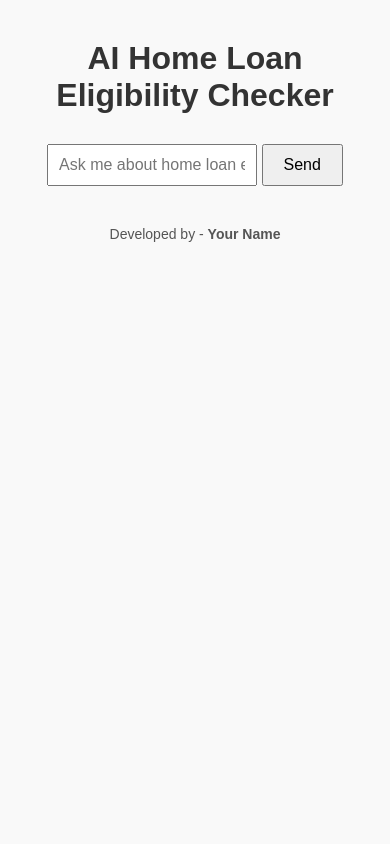
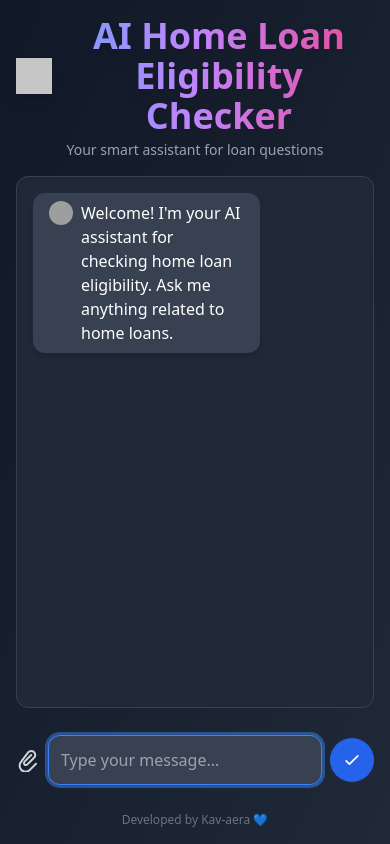
Before and after one commit to Kav-aera/AI-HomeLoan-Bot, a Flask app: page / in a window 390 px wide. Run offline with Flask 3, Linux system fonts and the light colour scheme; parts of the project's set-up code (start-up, migrations or seed data) failed here and were passed over; some libraries are stand-ins or nearby versions; grey boxes are pictures that could not be loaded.

Commit message:
Implement home loan eligibility checker with image upload functionality and enhanced chat interface

```diff
--- a/app.py
+++ b/app.py
@@ -1,18 +1,85 @@
-from flask import Flask, render_template, request
-from chatbot import get_gemini_response
+from flask import Flask, render_template, request, jsonify
+import google.generativeai as genai
+from config import GEMINI_API_KEY
+
 
 app = Flask(__name__)
 
-@app.route('/', methods=['GET', 'POST'])
+genai.configure(api_key=GEMINI_API_KEY)
+model = genai.GenerativeModel('gemini-1.5-pro')
+
+# system_instruction = """
+# You are an AI assistant that determines home loan eligibility. Ask relevant questions about income, age, employment, existing loans, and credit score.
+# Do not answer questions unrelated to home loans. If asked anything else, say:
+# 'Sorry, I only handle home loan eligibility questions. Please ask something related to loans.'
+# Stay in this mode until the session ends.
+# """
+system_instruction = """
+You are an AI assistant that helps users check their **Home Loan Eligibility**.
+Your job is to:
+1. Answer ONLY questions related to home loans and eligibility (salary, age, documents, EMI, CIBIL, co-applicants, etc).
+2. Politely decline to answer anything outside this scope.
+3. You are allowed to respond to basic greetings like "hi", "hello", or questions like "introduce yourself" with a short introduction:
+
+For example:
+- If someone says "introduce yourself", reply with:
+  "Hi! I'm your AI assistant here to help you understand home loan eligibility. Feel free to ask about documents, salary criteria, interest rates, and more!"
+
+Ignore or decline all other non-home-loan topics like movies, jokes, history, etc.
+Stay in this mode until the session ends.
+"""
+
+
+@app.route('/')
 def home():
-    user_input = None
-    bot_response = None
+    return render_template('index.html')
 
-    if request.method == 'POST':
-        user_input = request.form['message']
-        bot_response = get_gemini_response(user_input)
 
-    return render_template('index.html', user_input=user_input, bot_response=bot_response)
+@app.route('/chat', methods=['POST'])
+def chat():
+    user_input = request.json['message']
+    try:
+        chat = model.start_chat(history=[
+            {"role": "user", "parts": [system_instruction]},
+            {"role": "model", "parts": ["Got it! I'm here to assist with your home loan eligibility questions."]}
+        ])
+        response = chat.send_message(user_input)
+        return jsonify({"response": response.text})
+    except Exception as e:
+        if "429" in str(e):
+            return jsonify({"error": "I'm currently busy due to high traffic. Please try again later!"})
+        else:
+            return jsonify({"error": "Oops! Something went wrong. Please try again."})
+
+from PIL import Image
+import io
+
+@app.route('/upload-image', methods=['POST'])
+def upload_image():
+    if 'image' not in request.files:
+        return jsonify({'error': 'No image file received'}), 400
+
+    image = request.files['image']
+
+    try:
+        # Open as PIL Image
+        img = Image.open(image.stream)
+        img = img.convert("RGB")  # Optional: ensure standard format
+
+        # Gemini Vision expects a PIL.Image.Image object
+        vision_model = genai.GenerativeModel('gemini-1.5-pro')
+        response = vision_model.generate_content([
+            system_instruction,
+            img,
+            "Based on this document, analyze whether this user qualifies for a home loan. Explain clearly."
+        ])
+
+        return jsonify({'response': response.text})
+
+    except Exception as e:
+        import traceback
+        traceback.print_exc()
+        return jsonify({'error': f'Error processing image: {str(e)}'}), 500
 
 if __name__ == '__main__':
     app.run(debug=True)
--- a/requirements.txt
+++ b/requirements.txt
@@ -1,2 +1,4 @@
 Flask
 google-generativeai
+python-dotenv
+requests
--- /dev/null
+++ b/static/script.js
@@ -0,0 +1,143 @@
+document.addEventListener('DOMContentLoaded', function () {
+    const chatHistory = document.getElementById('chat-history');
+    const userInput = document.getElementById('user-input');
+    const sendBtn = document.getElementById('send-btn');
+    const newChatBtn = document.getElementById('new-chat-btn');
+    const imageInput = document.getElementById('image-input');
+
+    function markdownToHTML(text) {
+      return text
+        .replace(/\*\*(.*?)\*\*/g, '<strong>$1</strong>')   // Bold
+        .replace(/\*(.*?)\*/g, '<em>$1</em>')                 // Italic
+        .replace(/__(.*?)__/g, '<strong>$1</strong>')           // Bold (alt)
+        .replace(/`(.*?)`/g, '<code>$1</code>');                // Inline code
+    }
+
+    function addMessage(content, isUser) {
+      const wrapper = document.createElement('div');
+      wrapper.className = `flex ${isUser ? 'justify-end' : 'justify-start'} animate-fade-in`;
+
+      const bubble = document.createElement('div');
+      bubble.className = `rounded-xl px-4 py-2 max-w-[70%] whitespace-pre-line shadow-md
+                          ${isUser ? 'bg-blue-600 text-white flex' : 'bg-gray-700 text-white flex'} animate-slide-in`;
+
+      const avatar = document.createElement('img');
+      avatar.src = isUser
+        ? 'https://cdn-icons-png.flaticon.com/512/149/149071.png'
+        : 'https://cdn-icons-png.flaticon.com/512/4712/4712100.png';
+      avatar.alt = 'icon';
+      avatar.className = 'w-6 h-6 rounded-full mr-2';
+
+      if (!isUser) {
+        bubble.innerHTML = `<span class="typing-indicator"><span class="dots"><span>.</span><span>.</span><span>.</span></span></span>`;
+        wrapper.appendChild(bubble);
+        chatHistory.appendChild(wrapper);
+        chatHistory.scrollTop = chatHistory.scrollHeight;
+
+        setTimeout(() => {
+          bubble.innerHTML = '';
+          bubble.appendChild(avatar);
+          const text = document.createElement('span');
+          bubble.appendChild(text);
+
+          typewriterEffectHTML(text, markdownToHTML(content));
+          chatHistory.scrollTop = chatHistory.scrollHeight;
+        }, 600);
+      } else {
+        bubble.appendChild(avatar);
+        bubble.appendChild(document.createTextNode(content));
+        wrapper.appendChild(bubble);
+        chatHistory.appendChild(wrapper);
+        chatHistory.scrollTop = chatHistory.scrollHeight;
+      }
+    }
+
+    function typewriterEffectHTML(el, htmlText) {
+      const temp = document.createElement('div');
+      temp.innerHTML = htmlText;
+      const nodes = Array.from(temp.childNodes);
+      let i = 0;
+
+      const cursor = document.createElement('span');
+      cursor.className = 'blinking-cursor';
+      cursor.textContent = '|';
+      el.appendChild(cursor);
+
+      function typeNode() {
+        if (i < nodes.length) {
+          const node = nodes[i];
+          const cloned = node.cloneNode(true);
+          el.insertBefore(cloned, cursor);
+          i++;
+          setTimeout(typeNode, 20);
+        } else {
+          cursor.remove();
+        }
+      }
+
+      typeNode();
+    }
+
+    async function sendMessage() {
+      const message = userInput.value.trim();
+      if (!message) return;
+
+      addMessage(message, true);
+      userInput.value = '';
+
+      try {
+        const response = await fetch('/chat', {
+          method: 'POST',
+          headers: { 'Content-Type': 'application/json' },
+          body: JSON.stringify({ message })
+        });
+
+        const data = await response.json();
+        addMessage(data.response || data.error, false);
+      } catch (error) {
+        addMessage('NETWORK ERROR: Unable to reach server.', false);
+      }
+    }
+
+    async function uploadImage(file) {
+      if (!file) return;
+
+      addMessage('🖼️ Uploading image...', true);
+
+      const formData = new FormData();
+      formData.append('image', file);
+
+      try {
+        const response = await fetch('/upload-image', {
+          method: 'POST',
+          body: formData
+        });
+
+        const data = await response.json();
+        addMessage(data.response || data.error || 'No response from server.', false);
+      } catch (error) {
+        addMessage('❌ IMAGE ERROR: Unable to upload.', false);
+      }
+
+      imageInput.value = ''; // Reset
+    }
+
+    function newChat() {
+      chatHistory.innerHTML = '';
+      addMessage("Welcome! I'm your AI assistant for checking home loan eligibility. Ask me anything related to home loans.", false);
+      userInput.focus();
+    }
+
+    // Event listeners
+    sendBtn.addEventListener('click', sendMessage);
+    userInput.addEventListener('keypress', (e) => {
+      if (e.key === 'Enter') sendMessage();
+    });
+    newChatBtn.addEventListener('click', newChat);
+    imageInput.addEventListener('change', () => {
+      const file = imageInput.files[0];
+      if (file) uploadImage(file);
+    });
+
+    newChat(); // Intro message
+  });
--- a/templates/index.html
+++ b/templates/index.html
@@ -1,63 +1,116 @@
 <!DOCTYPE html>
-<html>
+<html lang="en" class="dark">
 <head>
-    <title>AI Home Loan Checker</title>
+  <meta charset="UTF-8">
+  <title>AI Home Loan Bot</title>
+  <script src="https://cdn.tailwindcss.com"></script>
+</head>
 <style>
-        body {
-            font-family: Arial, sans-serif;
-            margin: 40px;
-            background: #f9f9f9;
-            text-align: center;
+    .blinking-cursor {
+    display: inline-block;
+    margin-left: 2px;
+    color: #ccc;
+    animation: blink-cursor 0.8s steps(1) infinite;
     }
-        h1 {
-            margin-bottom: 30px;
-            color: #333;
+
+    @keyframes blink-cursor {
+    0%, 100% { opacity: 0; }
+    50% { opacity: 1; }
     }
-        form {
-            margin-bottom: 20px;
+
+    .typing-indicator .dots {
+      display: inline-block;
+      margin-left: 4px;
+      animation: blink 1s infinite steps(1, start);
     }
-        input[type="text"] {
-            width: 60%;
-            padding: 10px;
-            font-size: 16px;
+    @keyframes blink {
+      0%, 100% { opacity: 0.2; }
+      50% { opacity: 1; }
     }
-        button {
-            padding: 10px 20px;
-            font-size: 16px;
+
+    @keyframes fade-in {
+      from { opacity: 0; transform: translateY(-10px); }
+      to { opacity: 1; transform: translateY(0); }
     }
-        .chatbox {
-            margin: 20px auto;
-            width: 70%;
-            text-align: left;
-            background: #fff;
-            padding: 20px;
-            border-radius: 10px;
-            box-shadow: 0 0 5px rgba(0,0,0,0.1);
+    .animate-fade-in {
+      animation: fade-in 0.8s ease-out;
     }
-        .footer {
-            margin-top: 40px;
-            font-size: 14px;
-            color: #555;
+
+    .blinking-cursor {
+      display: inline-block;
+      margin-left: 2px;
+      color: #ccc;
+      animation: blink-cursor 0.8s steps(1) infinite;
+    }
+
+    @keyframes blink-cursor {
+      0%, 100% { opacity: 0; }
+      50% { opacity: 1; }
     }
   </style>
-</head>
-<body>
-    <h1>AI Home Loan Eligibility Checker</h1>
 
-    <form method="POST">
-        <input type="text" name="message" placeholder="Ask me about home loan eligibility..." required>
-        <button type="submit">Send</button>
-    </form>
 
-    {% if user_input %}
-    <div class="chatbox">
-        <p><strong>You:</strong> {{ user_input }}</p>
-        <p><strong>Bot:</strong> {{ bot_response }}</p>
+<body class="bg-gradient-to-br from-gray-900 to-gray-800 text-white h-screen flex flex-col font-sans">
+  <div class="container mx-auto p-4 flex flex-col h-full">
+
+    <!-- Header -->
+    <div class="text-center mb-4 animate-fade-in">
+      <h1 class="text-4xl font-extrabold text-transparent bg-clip-text bg-gradient-to-r from-blue-400 via-purple-400 to-pink-500 drop-shadow-lg flex items-center justify-center gap-3">
+        <img src="https://cdn-icons-png.flaticon.com/512/597/597177.png" alt="Bot" class="w-9 h-9 brightness-125">
+        AI Home Loan Eligibility Checker
+      </h1>
+      <p class="text-sm text-gray-400 mt-1">Your smart assistant for loan questions</p>
     </div>
-    {% endif %}
 
-    <div class="footer">
-        Developed by - <strong>Your Name</strong>
+    <!-- Chat Area -->
+    <div id="chat-history" class="flex-1 overflow-y-auto p-4 bg-gray-800 rounded-xl shadow-inner space-y-4 border border-gray-700">
+      <!-- Chat messages will be injected here -->
     </div>
+<!-- Input Area -->
+<!-- Input Area -->
+<div class="flex items-center gap-2 mt-4">
+    <!-- Plus / Attachment Icon -->
+    <div>
+      <input type="file" id="image-input" accept="image/*" class="hidden" />
+      <label for="image-input"
+             class="cursor-pointer p-2 rounded-full transition"
+             title="Upload Image">
+        <svg xmlns="http://www.w3.org/2000/svg" class="w-6 h-6 text-gray-300" fill="none"
+             viewBox="0 0 24 24" stroke="currentColor" stroke-width="2">
+          <path stroke-linecap="round" stroke-linejoin="round"
+                d="M15.172 7l-6.586 6.586a2 2 0 102.828 2.828l6.586-6.586a4 4 0 10-5.656-5.656L5.414 13.414a6 6 0 108.485 8.485L20 15.828" />
+        </svg>
+      </label>
+    </div>
+
+    <!-- Text Input -->
+    <input type="text" id="user-input" placeholder="Type your message..."
+           class="flex-1 p-3 rounded-xl bg-gray-700 text-white border border-gray-600 focus:outline-none focus:ring focus:border-blue-500 transition" />
+
+    <!-- Send Button -->
+    <button id="send-btn"
+            class="bg-blue-600 p-3 rounded-full hover:bg-blue-700 transition duration-200"
+            title="Send">
+      <svg xmlns="http://www.w3.org/2000/svg" class="w-5 h-5 text-white" fill="none"
+           viewBox="0 0 24 24" stroke="currentColor" stroke-width="2">
+        <path stroke-linecap="round" stroke-linejoin="round"
+              d="M5 13l4 4L19 7" />
+      </svg>
+    </button>
+
+    <!-- Optional: New Chat Button -->
+    <button id="new-chat-btn"
+            class="bg-gray-600 px-3 py-2 rounded-xl hover:bg-gray-700 transition duration-200 font-medium hidden sm:block">
+      New Chat
+    </button>
+  </div>
+
+
+
+    <!-- Footer -->
+    <footer class="text-center mt-4 text-gray-500 text-xs">Developed by Kav-aera 💙</footer>
+  </div>
+
+  <script src="/static/script.js"></script>
 </body>
 </html>
```
Also changed, not shown: config.py (+8 -0 lines), upload-image.py (added, +33 -0 lines). Lines whose indentation alone changed are shown as unchanged.
